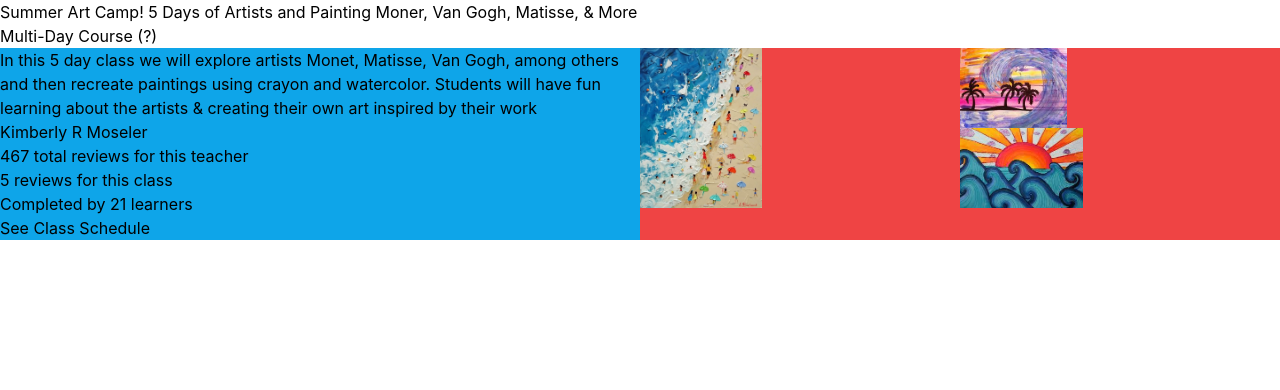
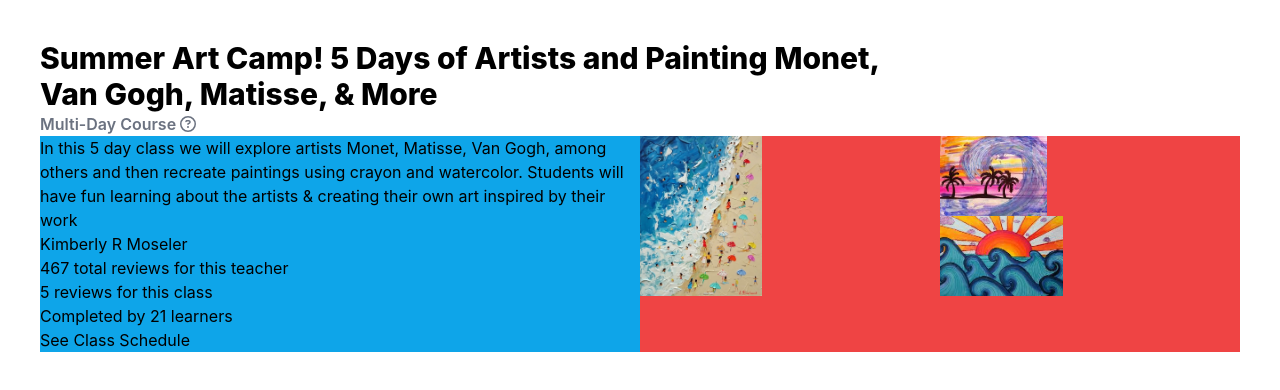
Before and after one commit to afsumeem/art-camp, a React (Create React App) app: page / in a window 1280 px wide. Shown: the top 390 px of the page. Built offline with nearby package versions, Linux system fonts and the light colour scheme.

Commit message:
header style done

```diff
--- a/package.json
+++ b/package.json
@@ -3,6 +3,11 @@
   "version": "0.1.0",
   "private": true,
   "dependencies": {
+    "@fortawesome/fontawesome-svg-core": "^6.1.1",
+    "@fortawesome/free-brands-svg-icons": "^6.1.1",
+    "@fortawesome/free-regular-svg-icons": "^6.1.1",
+    "@fortawesome/free-solid-svg-icons": "^6.1.1",
+    "@fortawesome/react-fontawesome": "^0.1.18",
     "@testing-library/jest-dom": "^5.16.4",
     "@testing-library/react": "^13.3.0",
     "@testing-library/user-event": "^13.5.0",
--- a/src/components/Header/Header.js
+++ b/src/components/Header/Header.js
@@ -1,10 +1,14 @@
 import React from 'react';
+import { FontAwesomeIcon } from '@fortawesome/react-fontawesome'
+import { faCircleQuestion} from '@fortawesome/free-regular-svg-icons'
 
 const Header = () => {
+    const questionMark = <FontAwesomeIcon icon={faCircleQuestion} />
     return (
         <div>
-            <h2>Summer Art Camp! 5 Days of Artists and Painting Moner, Van Gogh, Matisse, & More</h2>
-            <p>Multi-Day Course (?)</p>
+            <h2 className='font-extrabold text-3xl'>Summer Art Camp! 5 Days of Artists and Painting Monet, <br/>Van Gogh, Matisse, & More</h2>
+
+            <p className='text-base font-semibold text-gray-500'>Multi-Day Course {questionMark}</p>
         </div>
     );
 };
--- a/src/components/Home/Home.js
+++ b/src/components/Home/Home.js
@@ -7,7 +7,7 @@ import Classes from '../Classes/Classes/Classes';
 
 const Home = () => {
     return (
-        <div>
+        <div className="h-96 my-10 mx-10">
       <Header/>
         <div className='grid grid-cols-1 md:grid-cols-2'>
            <div className='bg-sky-500 '>
```
Also changed, not shown: 1 other file (tests, documents, lock files or other folders).
